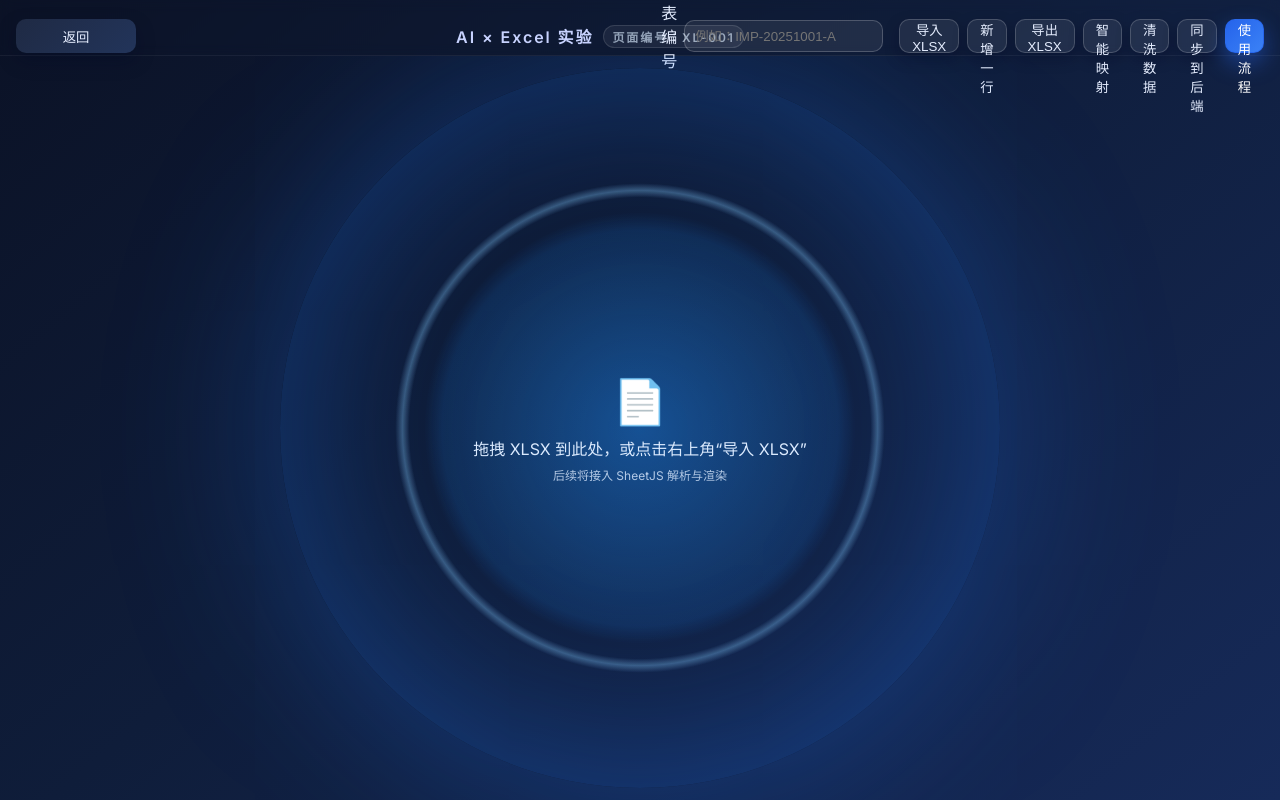
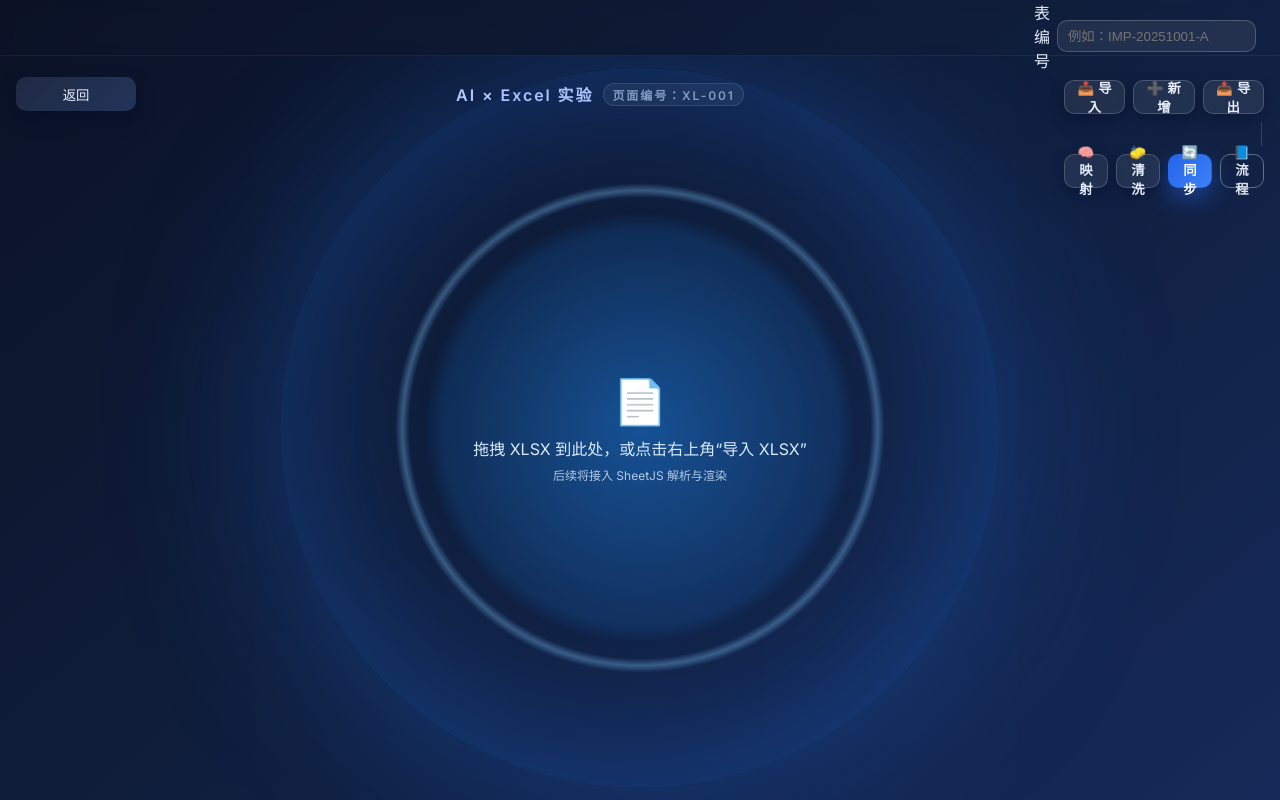
Before and after one commit to yancindy66/my-supply20250926, a Vue app: page /lab/excel in a window 1280 px wide. Built offline with nearby package versions, Linux system fonts and the light colour scheme.

Commit message:
style(excel-lab): 顶栏按钮视觉统一（图标/渐变/悬浮态），布局分组

```diff
--- a/src/views/lab/ExcelLab.vue
+++ b/src/views/lab/ExcelLab.vue
@@ -8,13 +8,18 @@
           <label for="batchCode">表编号</label>
           <input id="batchCode" v-model="batchCode" placeholder="例如：IMP-20251001-A" />
         </div>
-        <button class="ghost" title="导入 XLSX" @click="triggerFile">导入 XLSX</button>
-        <button class="ghost" title="新增一行" @click="addRow">新增一行</button>
-        <button class="ghost" title="导出当前表" @click="exportSheet">导出 XLSX</button>
-        <button class="ghost" title="AI 智能映射" @click="aiMap">智能映射</button>
-        <button class="ghost" title="AI 清洗数据" @click="aiClean">清洗数据</button>
-        <button class="ghost" title="同步到后端" @click="syncToBackend" :disabled="syncWorking">同步到后端</button>
-        <button class="primary" title="查看使用流程" @click="showFlow=true">使用流程</button>
+        <div class="btn-group">
+          <button class="btn btn-ghost" title="导入 XLSX" @click="triggerFile">📥 导入</button>
+          <button class="btn btn-ghost" title="新增一行" @click="addRow">➕ 新增</button>
+          <button class="btn btn-ghost" title="导出当前表" @click="exportSheet">📤 导出</button>
+        </div>
+        <div class="btn-sep"></div>
+        <div class="btn-group">
+          <button class="btn btn-ghost" title="AI 智能映射" @click="aiMap">🧠 映射</button>
+          <button class="btn btn-ghost" title="AI 清洗数据" @click="aiClean">🧽 清洗</button>
+          <button class="btn btn-primary" :disabled="syncWorking" title="同步到后端" @click="syncToBackend">🔄 同步</button>
+          <button class="btn btn-outline" title="查看使用流程" @click="showFlow=true">📘 流程</button>
+        </div>
         <input ref="fileRef" type="file" accept=".xlsx,.xls" class="hidden" @change="onFile" />
       </div>
     </header>
@@ -310,9 +315,16 @@ async function syncToBackend(){
 .lab-topbar .title{ text-align:center; font-weight:700; letter-spacing:.12em; color:#c7d2fe; display:flex; align-items:center; justify-content:center; gap:10px; }
 .lab-topbar .title .page-code{ font-size:12px; color:#94a3b8; background:rgba(255,255,255,.06); padding:2px 8px; border-radius:999px; border:1px solid rgba(255,255,255,.12); }
 .lab-topbar .back{ height:34px; border:none; border-radius:10px; padding:0 12px; background:linear-gradient(135deg,#1f2a44,#22345a); color:#e6eeff; cursor:pointer; box-shadow:0 8px 18px rgba(1,8,36,.35); }
-.lab-topbar .actions{ display:flex; justify-content:flex-end; gap:8px; align-items:center; }
-.lab-topbar .actions .ghost{ height:34px; border:1px solid rgba(255,255,255,.18); border-radius:10px; padding:0 12px; background:rgba(255,255,255,.08); color:#e6eeff; cursor:pointer; box-shadow:0 6px 14px rgba(1,8,36,.35); }
-.lab-topbar .actions .primary{ height:34px; border:1px solid rgba(37,99,235,.6); border-radius:10px; padding:0 12px; background:linear-gradient(135deg,#2563eb,#3b82f6); color:#fff; cursor:pointer; box-shadow:0 10px 22px rgba(37,99,235,.45); }
+.lab-topbar .actions{ display:flex; justify-content:flex-end; gap:8px; align-items:center; flex-wrap:wrap; }
+.lab-topbar .actions .btn-group{ display:flex; gap:8px; }
+.lab-topbar .actions .btn-sep{ width:8px; height:24px; border-right:1px solid rgba(255,255,255,.15); margin:0 2px; }
+.lab-topbar .actions .btn{ height:34px; border-radius:10px; padding:0 12px; cursor:pointer; display:inline-flex; align-items:center; gap:6px; font-weight:600; letter-spacing:.02em; }
+.lab-topbar .actions .btn-ghost{ border:1px solid rgba(255,255,255,.18); background:rgba(255,255,255,.08); color:#e6eeff; box-shadow:0 6px 14px rgba(1,8,36,.35); }
+.lab-topbar .actions .btn-ghost:hover{ background:rgba(255,255,255,.12); }
+.lab-topbar .actions .btn-primary{ border:1px solid rgba(37,99,235,.6); background:linear-gradient(135deg,#2563eb,#3b82f6); color:#fff; box-shadow:0 10px 22px rgba(37,99,235,.45); }
+.lab-topbar .actions .btn-primary:disabled{ opacity:.6; cursor:not-allowed; }
+.lab-topbar .actions .btn-outline{ border:1px solid rgba(148,163,184,.6); background:transparent; color:#e2e8f0; }
+.lab-topbar .actions .btn-outline:hover{ background:rgba(255,255,255,.06); }
 .lab-topbar .actions .batch{ display:flex; align-items:center; gap:6px; margin-right:8px; }
 .lab-topbar .actions .batch input{ height:32px; width:200px; border-radius:10px; border:1px solid rgba(255,255,255,.2); padding:0 10px; background:rgba(255,255,255,.08); color:#e6eeff; }
 :deep(.flow-mask){ position:fixed; inset:0; background:rgba(0,10,40,.55); backdrop-filter: blur(2px); display:flex; align-items:center; justify-content:center; z-index:50; }
```
